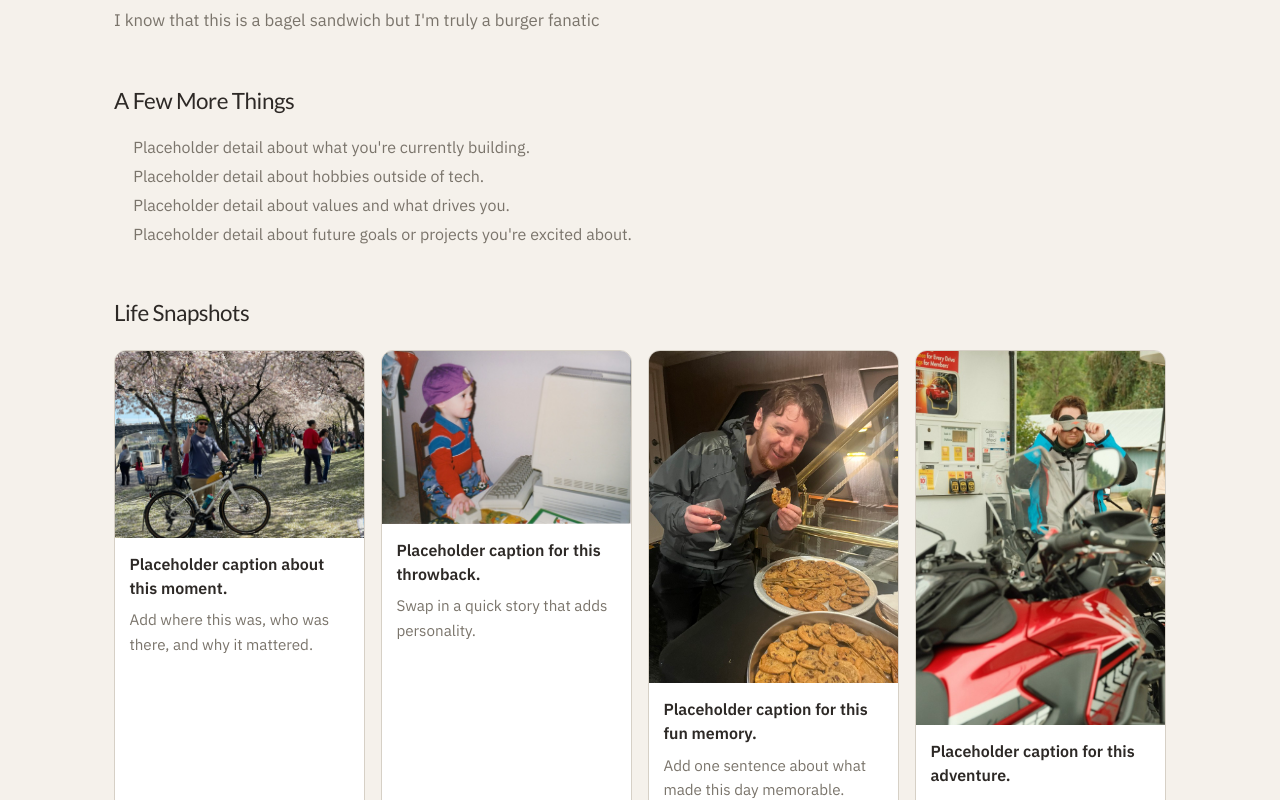
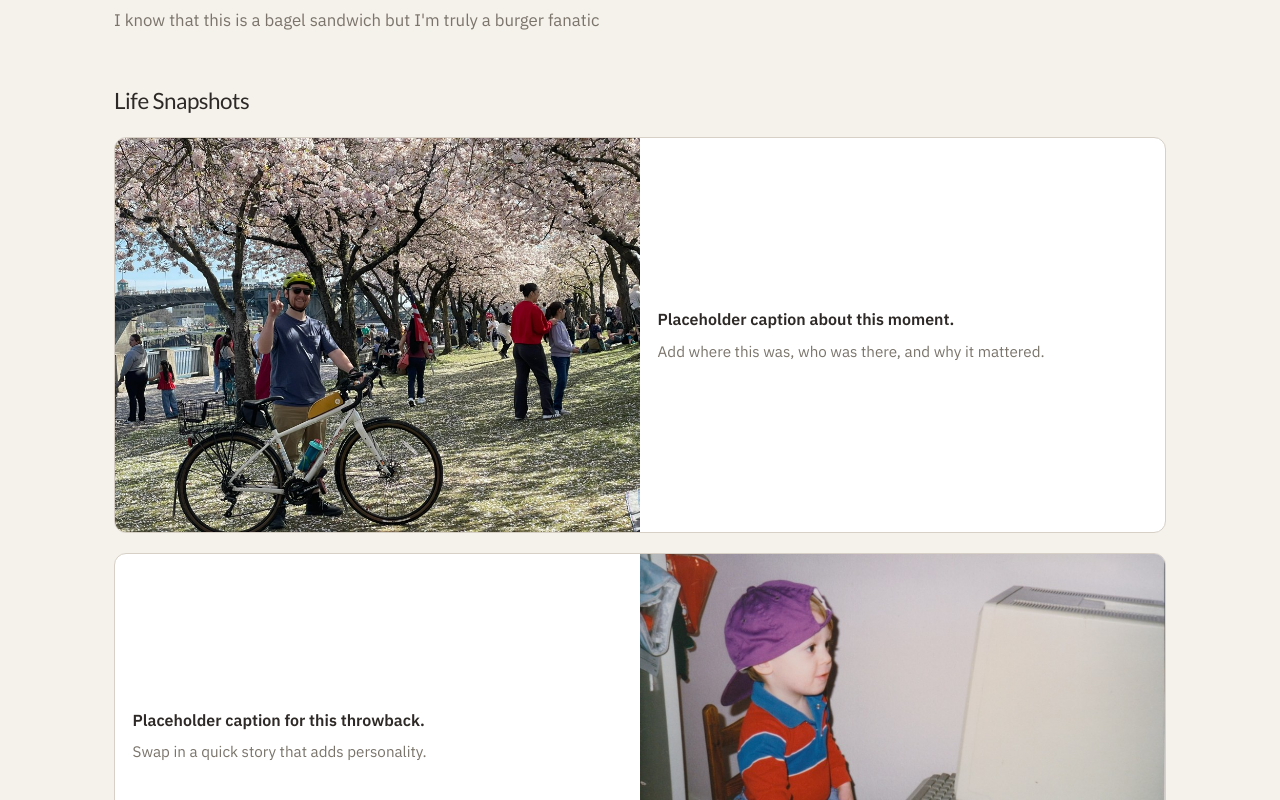
Before and after one commit to rho2-pdx/dev_site, a Next.js app: page /about in a window 1280 px wide. Shown: the part 580-1380 px from the top of the page. Built offline with nearby package versions, Linux system fonts and the light colour scheme.

Commit message:
modified layout

```diff
--- a/app/about/page.tsx
+++ b/app/about/page.tsx
@@ -81,34 +81,6 @@ export default function About() {
         </p>
       </section>
 
-      {/* Extra Details */}
-      <section style={{ marginBottom: "3rem", maxWidth: "680px" }}>
-        <h2
-          style={{
-            fontSize: "1.4rem",
-            marginBottom: "1rem",
-            letterSpacing: "-0.02em",
-          }}
-        >
-          A Few More Things
-        </h2>
-        <ul
-          style={{
-            paddingLeft: "1.2rem",
-            color: "var(--color-text-muted)",
-            lineHeight: 1.8,
-          }}
-        >
-          <li>Placeholder detail about what you&apos;re currently building.</li>
-          <li>Placeholder detail about hobbies outside of tech.</li>
-          <li>Placeholder detail about values and what drives you.</li>
-          <li>
-            Placeholder detail about future goals or projects you&apos;re excited
-            about.
-          </li>
-        </ul>
-      </section>
-
       {/* Photo Moments */}
       <section>
         <h2
@@ -121,32 +93,43 @@ export default function About() {
           Life Snapshots
         </h2>
 
-        <div
-          style={{
-            display: "grid",
-            gridTemplateColumns: "repeat(auto-fit, minmax(220px, 1fr))",
-            gap: "1rem",
-          }}
-        >
-          {photoMoments.map((photo) => (
+        <div style={{ display: "grid", gap: "1.25rem" }}>
+          {photoMoments.map((photo, index) => {
+            const imageFirst = index % 2 === 0;
+
+            return (
               <article
                 key={photo.src}
                 style={{
+                  display: "grid",
+                  gridTemplateColumns: "repeat(auto-fit, minmax(280px, 1fr))",
+                  alignItems: "stretch",
                   border: "1px solid var(--color-border)",
                   borderRadius: "var(--radius-lg)",
                   overflow: "hidden",
                   background: "var(--color-surface)",
                 }}
               >
+                {imageFirst && (
                   <Image
                     src={photo.src}
                     alt={photo.alt}
                     width={900}
                     height={700}
-                sizes="(max-width: 768px) 100vw, 25vw"
+                    sizes="(max-width: 768px) 100vw, 50vw"
                     quality={80}
+                    style={{ width: "100%", height: "100%", objectFit: "cover" }}
                   />
-              <div style={{ padding: "0.9rem" }}>
+                )}
+
+                <div
+                  style={{
+                    padding: "1.1rem",
+                    display: "flex",
+                    flexDirection: "column",
+                    justifyContent: "center",
+                  }}
+                >
                   <p style={{ marginBottom: "0.45rem", fontWeight: 600 }}>
                     {photo.caption}
                   </p>
@@ -160,8 +143,21 @@ export default function About() {
                     {photo.detail}
                   </p>
                 </div>
+
+                {!imageFirst && (
+                  <Image
+                    src={photo.src}
+                    alt={photo.alt}
+                    width={900}
+                    height={700}
+                    sizes="(max-width: 768px) 100vw, 50vw"
+                    quality={80}
+                    style={{ width: "100%", height: "100%", objectFit: "cover" }}
+                  />
+                )}
               </article>
-          ))}
+            );
+          })}
         </div>
       </section>
     </div>
```
Lines whose indentation alone changed are shown as unchanged.
